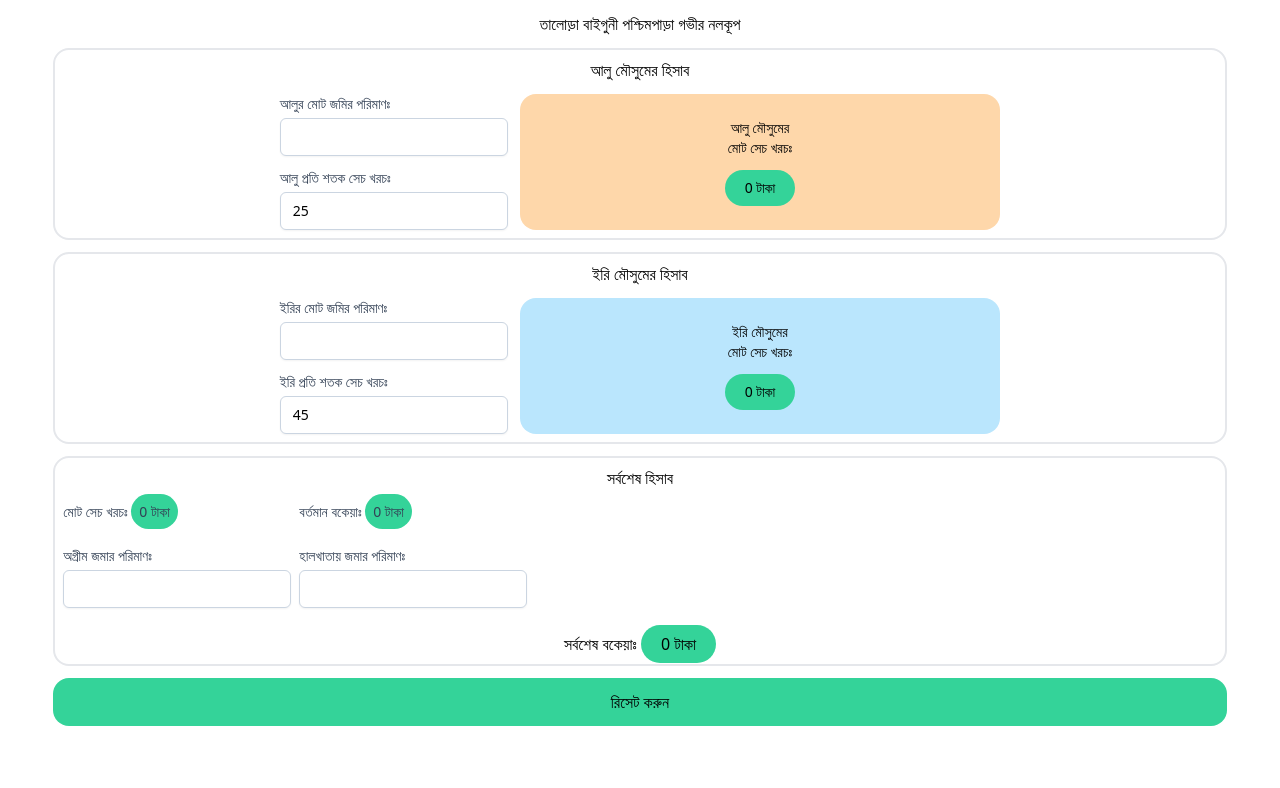
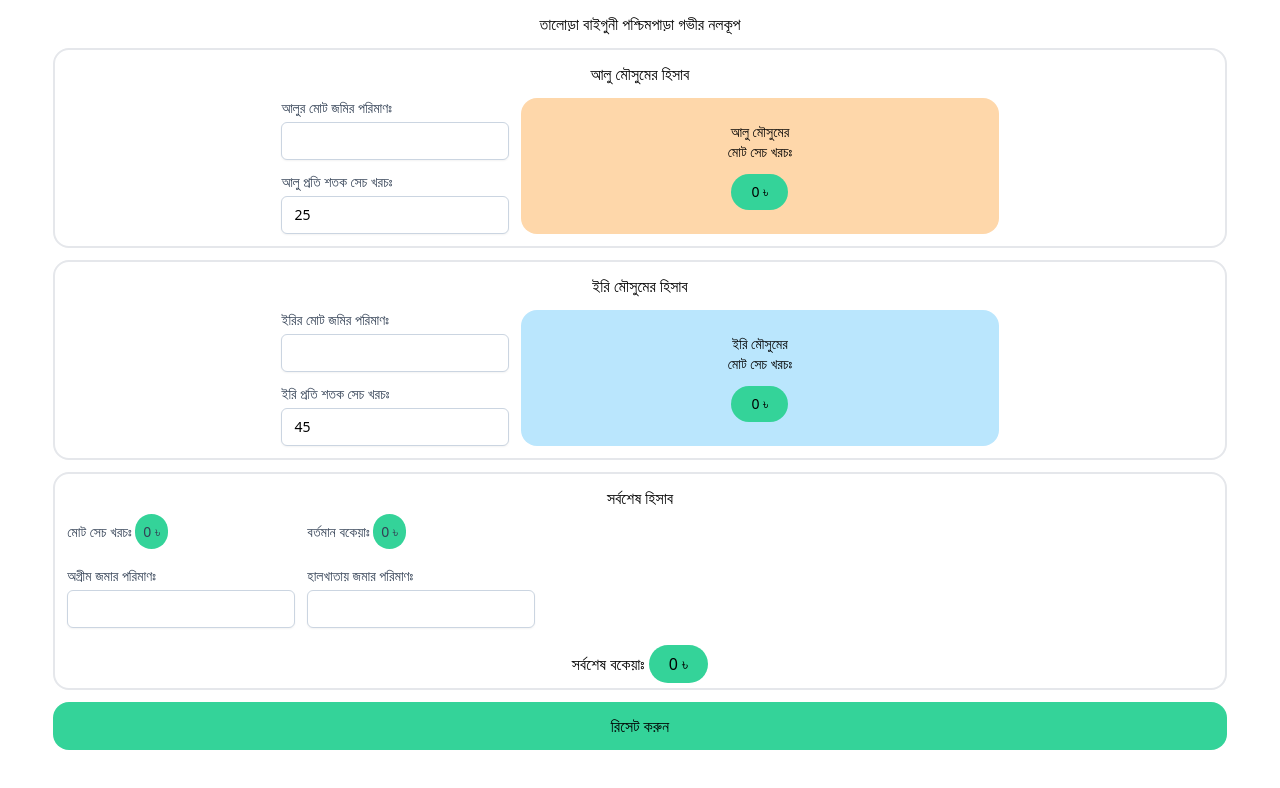
Before and after one commit to iamsadikrahman/deep-tubewell, a Vue app: page /halkhata in a window 1280 px wide. Shown: the top 788 px of the page. Built offline with nearby package versions, Linux system fonts and the light colour scheme.

Commit message:
tk sign added

```diff
--- a/src/components/pages/Halkhata.vue
+++ b/src/components/pages/Halkhata.vue
@@ -6,7 +6,7 @@
   </header>
 
 <!--    Potato Start-->
-    <section id="potato" class="border-2 rounded-2xl p-2">
+    <section id="potato" class="border-2 rounded-2xl p-3">
         <h3 class="text-center pb-3">আলু মৌসুমের হিসাব</h3>
         <div class="season-calculation flex justify-center gap-3">
 
@@ -24,7 +24,7 @@
 
           <div class="bg-orange-200 flex flex-col justify-center pl-3 pr-3 rounded-2xl items-center w-5/12 gap-3">
             <p class="text-center text-sm font-medium">আলু মৌসুমের <br> মোট সেচ খরচঃ</p>
-            <p class="text-center text-sm font-medium rounded-full bg-emerald-400 px-5 py-2"> {{ potatoTotalCost }} টাকা</p>
+            <p class="text-center text-sm font-medium rounded-full bg-emerald-400 px-5 py-2"> {{ potatoTotalCost }} ৳</p>
           </div>
 
         </div>
@@ -32,7 +32,7 @@
 <!--Potato End-->
 
 <!--    Paddy Start-->
-    <section id="potato" class="border-2 rounded-2xl p-2">
+    <section id="potato" class="border-2 rounded-2xl p-3">
       <h3 class="text-center pb-3">ইরি মৌসুমের হিসাব</h3>
       <div class="season-calculation flex justify-center gap-3 ">
 
@@ -50,18 +50,18 @@
 
         <div class="bg-sky-200 flex flex-col justify-center pl-3 pr-3 rounded-2xl items-center w-5/12 gap-3">
           <p class="text-center text-sm font-medium">ইরি মৌসুমের <br> মোট সেচ খরচঃ</p>
-          <p class="text-center text-sm font-medium rounded-full bg-emerald-400 px-5 py-2"> {{ paddyTotalCost }} টাকা</p>
+          <p class="text-center text-sm font-medium rounded-full bg-emerald-400 px-5 py-2"> {{ paddyTotalCost }} ৳</p>
         </div>
 
       </div>
     </section>
 <!--    Paddy End-->
-    <section class="final-calculation border-2 rounded-2xl p-2">
+    <section class="final-calculation border-2 rounded-2xl p-3">
         <h3 class="text-center pb-3">সর্বশেষ হিসাব</h3>
 
-      <div class="final-calculation-area flex gap-2">
+      <div class="final-calculation-area flex gap-3">
         <div class="flex flex-col gap-6">
-          <span class="block text-sm font-medium text-slate-700">মোট সেচ খরচঃ <span class="rounded-full bg-emerald-400 px-2 py-2">{{totalCost}} টাকা</span></span>
+          <span class="block text-sm font-medium text-slate-700">মোট সেচ খরচঃ <span class="rounded-full bg-emerald-400 px-2 py-2">{{totalCost}} ৳</span></span>
 
           <label class="block">
             <span class="block text-sm font-medium text-slate-700">অগ্রীম জমার পরিমাণঃ</span>
@@ -70,7 +70,7 @@
         </div>
 
         <div class="flex flex-col  gap-6">
-          <span class="block text-sm font-medium text-slate-700 ">বর্তমান বকেয়াঃ <span class="rounded-full bg-emerald-400 px-2 py-2">{{totalCurrentDue}} টাকা</span></span>
+          <span class="block text-sm font-medium text-slate-700 ">বর্তমান বকেয়াঃ <span class="rounded-full bg-emerald-400 px-2 py-2">{{totalCurrentDue}} ৳</span></span>
 
           <label class="block">
             <span class="block text-sm font-medium text-slate-700">হালখাতায় জমার পরিমাণঃ</span>
@@ -81,7 +81,7 @@
 
 
       </div>
-      <h4 class="text-center mt-6" >সর্বশেষ বকেয়াঃ <span class="rounded-full bg-emerald-400 px-5 py-2">{{finalTotalDue}} টাকা</span> </h4>
+      <h4 class="text-center mt-6" >সর্বশেষ বকেয়াঃ <span class="rounded-full bg-emerald-400 px-5 py-2">{{finalTotalDue}} ৳</span> </h4>
     </section>
     <button class="text-center bg-emerald-400 p-3 rounded-2xl" @click="allReset" type="reset">রিসেট করুন</button>
 
```
